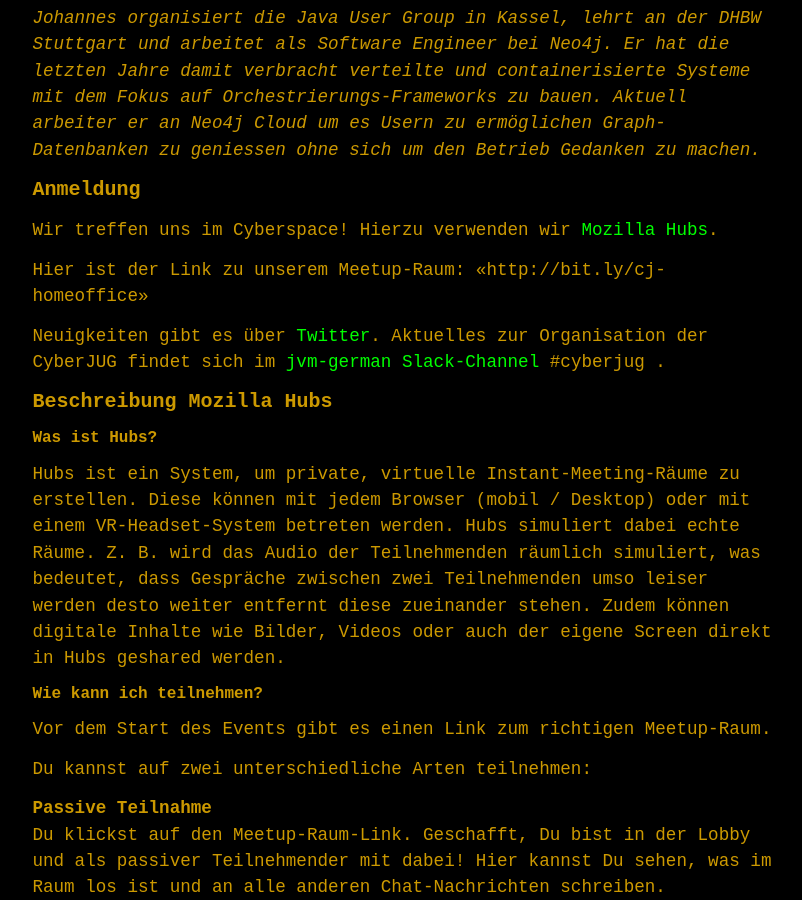
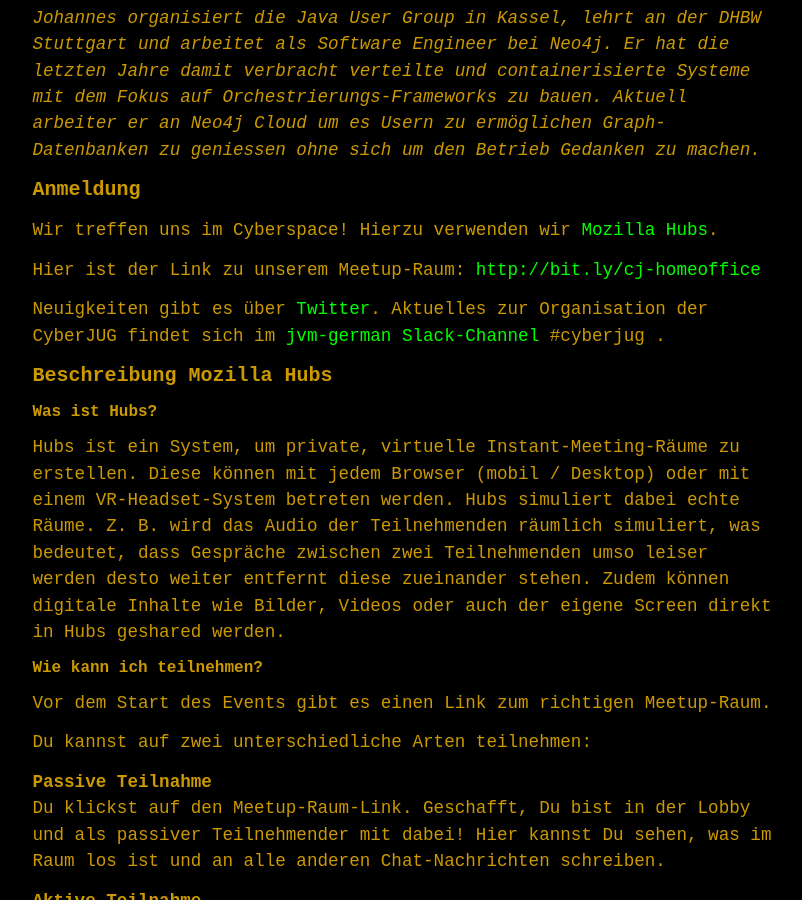
Before and after one commit to cyberjug/website, a Jekyll site: the page built from docs/_upcoming/2020-05-25-homeoffice.md, in a window 1280 px wide and 900 px high, scrolled down 1182 px. Shown: the whole window, without its empty margins (234-1036 px from the left). Built offline with Jekyll 4.4.1, drawn with Linux system fonts in a browser that asks for light colours; some web fonts are replaced.

```diff
--- a/docs/_upcoming/2020-05-25-homeoffice.md
+++ b/docs/_upcoming/2020-05-25-homeoffice.md
@@ -45,7 +45,7 @@ Aktuell arbeiter er an Neo4j Cloud um es Usern zu ermöglichen Graph-Datenbanken
 
 Wir treffen uns im Cyberspace! Hierzu verwenden wir [Mozilla Hubs](https://labs.mozilla.org/projects/hubs/).
 
-Hier ist der Link zu unserem Meetup-Raum: <<http://bit.ly/cj-homeoffice>>
+Hier ist der Link zu unserem Meetup-Raum: <http://bit.ly/cj-homeoffice>
 
 Neuigkeiten gibt es über [Twitter](https://twitter.com/cyberjug). Aktuelles zur Organisation der CyberJUG findet sich im [jvm-german Slack-Channel](https://slackin-jvm-german.herokuapp.com/) #cyberjug .
 
```
